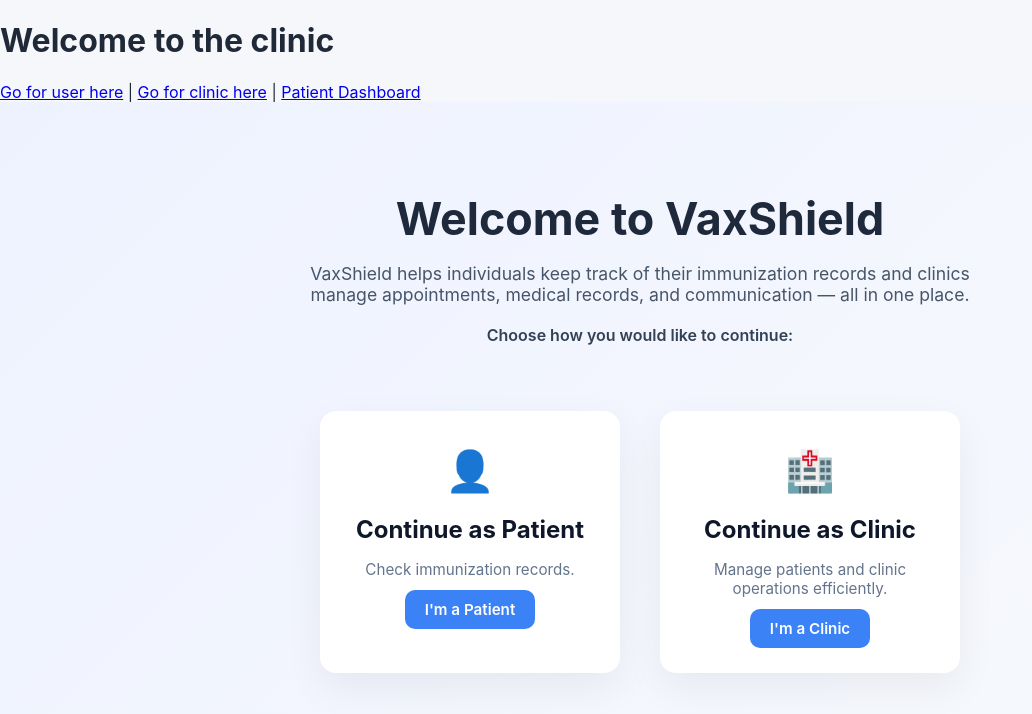
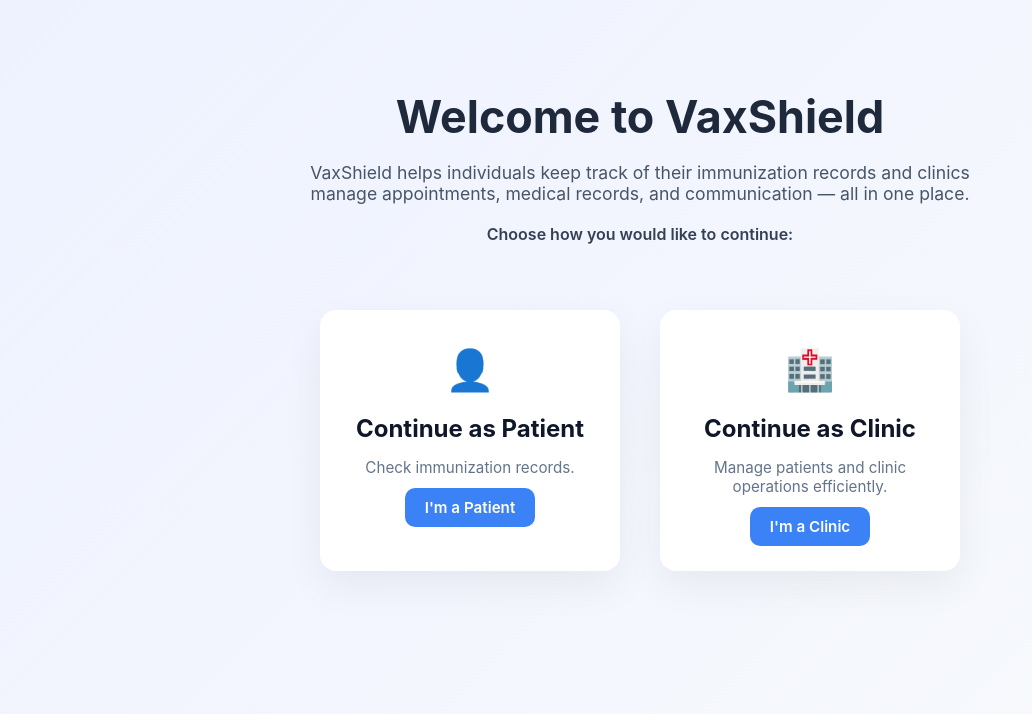
Before and after one commit to zksd53/QDOC_devHacks, a React (Create React App) app: page / in a window 1280 px wide. Shown: the top 714 px of the page, without its empty margins (0-1032 px from the left). Built offline with nearby package versions, Linux system fonts and the light colour scheme.

Commit message:
Fixed routing

```diff
--- a/src/App.js
+++ b/src/App.js
@@ -1,27 +1,13 @@
 import "./user/App.css";
-import { Routes, Route, Link, useLocation } from "react-router-dom";
+import { Routes, Route } from "react-router-dom";
 import LandingPage from "./home_dashBoard/LandingPage";
 import FirstTimeUser from "./user/first_time";
 import PatientDashboard from "./user/dashboard/PatientDashboard";
 import PatientLogin from "./user/PatientLogin";
 
 function App() {
-    const location = useLocation();
-    const isDashboard = location.pathname === "/patient/dashboard";
-
     return (
         <div className="App">
-            {!isDashboard && (
-                <>
-                    <h1>Welcome to the clinic</h1>
-                    <nav>
-                        <Link to="/patient">Go for user here</Link> |{" "}
-                        <Link to="/clinic">Go for clinic here</Link> |{" "}
-                        <Link to="/patient/dashboard">Patient Dashboard</Link>
-                    </nav>
-                </>
-            )}
-
             <Routes>
                 <Route path="/" element={<LandingPage />} />
                 <Route path="/patient-signup" element={<FirstTimeUser />} />
```
